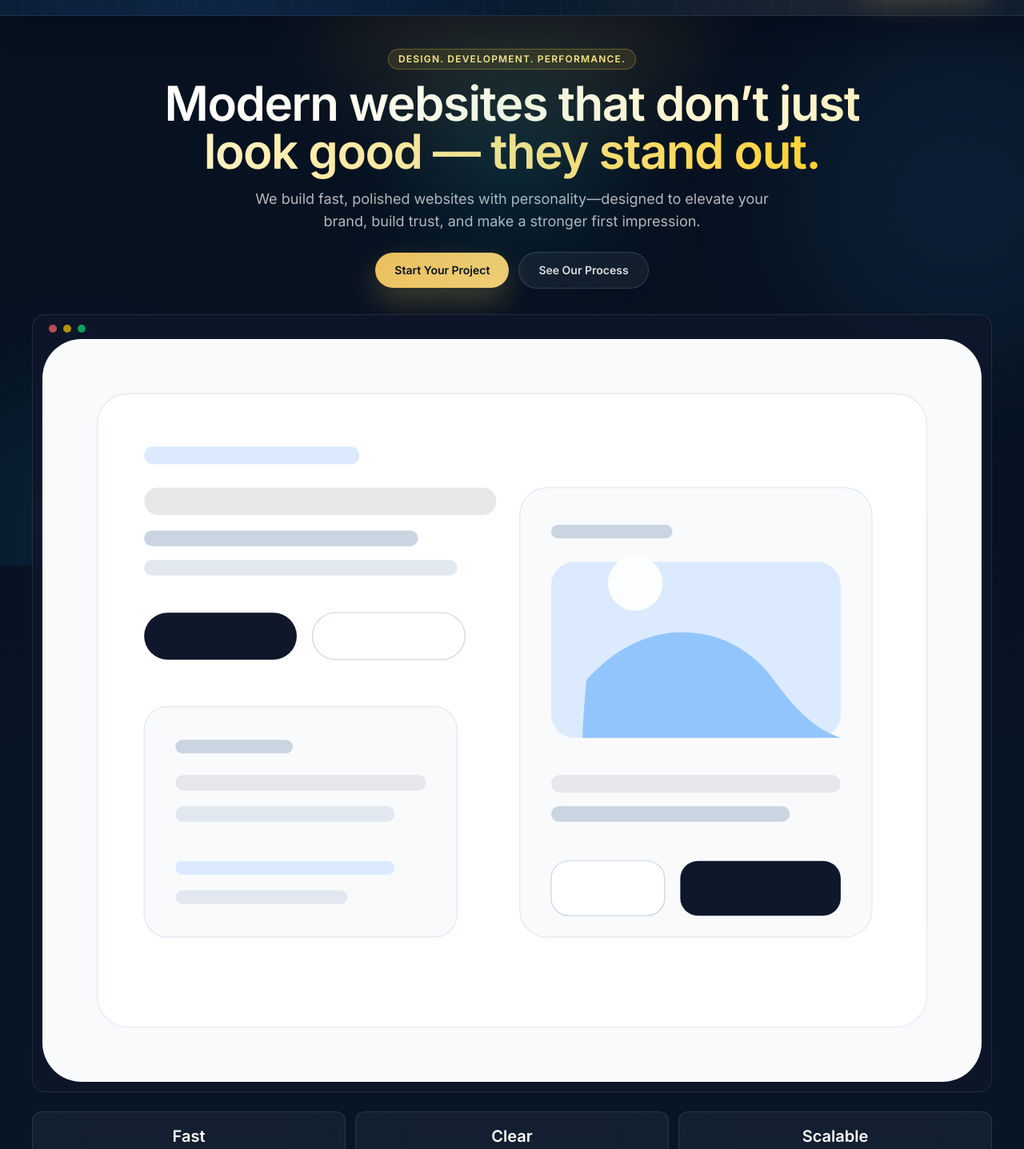
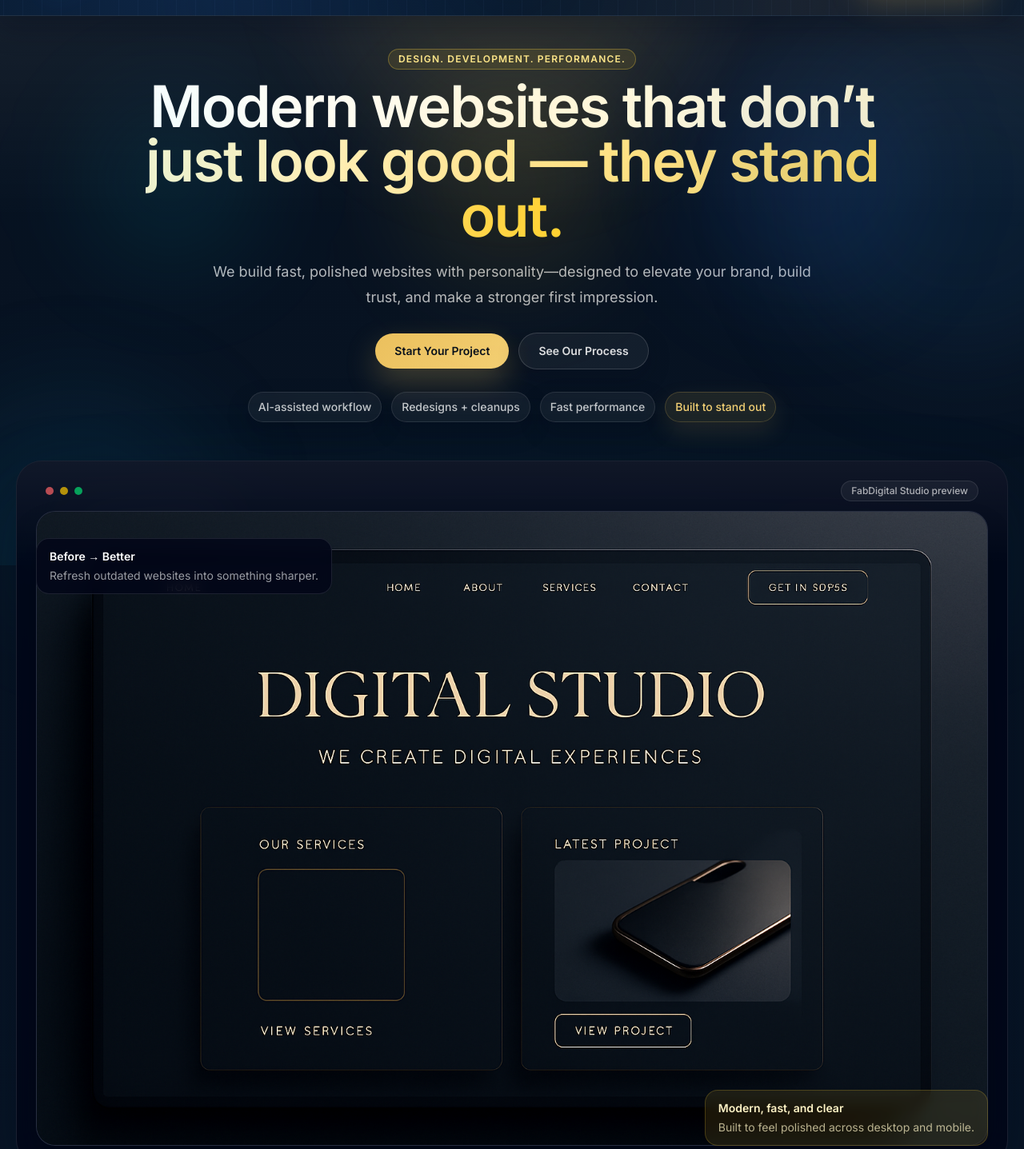
Before and after one commit to fabylv/fabdigitalstudio.com, a React (Vite) app: page / in a window 1280 px wide. Shown: the part 93-1530 px from the top of the page at 80% size. Built offline with nearby package versions, Linux system fonts and the light colour scheme.

Commit message:
Refresh hero visual

```diff
--- a/src/components/sections/Hero.jsx
+++ b/src/components/sections/Hero.jsx
@@ -3,56 +3,90 @@ import Container from '../ui/Container';
 
 export default function Hero({ content }) {
 	return (
-		<section className="relative overflow-hidden pt-8 sm:pt-10" id="top">
-			{/* subtle glow (reduced) */}
-			<div className="pointer-events-none absolute left-1/2 top-16 h-56 w-56 -translate-x-1/2 rounded-full bg-cyan-400/10 blur-3xl" />
+		<section className="relative overflow-hidden pb-8 pt-8 sm:pb-10 sm:pt-10" id="top">
+			<div className="pointer-events-none absolute inset-x-0 top-0 h-[34rem] bg-linear-to-b from-white/6 via-transparent to-transparent" />
+			<div className="pointer-events-none absolute left-1/2 top-20 h-64 w-64 -translate-x-1/2 rounded-full bg-amber-300/10 blur-3xl" />
+			<div className="pointer-events-none absolute left-[8%] top-24 h-56 w-56 rounded-full bg-cyan-400/8 blur-3xl" />
+			<div className="pointer-events-none absolute right-[10%] top-16 h-72 w-72 rounded-full bg-blue-500/10 blur-3xl" />
 
 			<Container>
-				<div className="mx-auto max-w-4xl text-center">
-					{/* eyebrow */}
+				<div className="mx-auto max-w-5xl text-center">
 					<span className="mb-3 inline-flex rounded-full border border-amber-300/30 bg-amber-300/10 px-3 py-1 text-xs font-semibold uppercase tracking-widest text-amber-200">
 						{content.eyebrow}
 					</span>
 
-					{/* headline (reduced) */}
-					<h1 className="text-3xl font-semibold tracking-tight text-white sm:text-5xl lg:text-6xl">
-						<span className="bg-gradient-to-r from-white via-amber-100 to-amber-300 bg-clip-text text-transparent">
+					<h1 className="text-4xl font-semibold tracking-tight text-white sm:text-5xl lg:text-7xl lg:leading-[0.95]">
+						<span className="bg-linear-to-r from-white via-amber-100 to-amber-300 bg-clip-text text-transparent">
 							{content.title}
 						</span>
 					</h1>
 
-					{/* description */}
-					<p className="mx-auto mt-4 max-w-2xl text-base text-white/70 sm:text-lg">
+					<p className="mx-auto mt-5 max-w-3xl text-base leading-8 text-white/70 sm:text-lg">
 						{content.description}
 					</p>
 
-					{/* CTAs */}
-					<div className="mt-6 flex flex-col items-center gap-3 sm:flex-row sm:justify-center">
+					<div className="mt-7 flex flex-col items-center gap-3 sm:flex-row sm:justify-center">
 						<Button href={content.primaryCta.href}>{content.primaryCta.label}</Button>
 						<Button href={content.secondaryCta.href} variant="secondary">
 							{content.secondaryCta.label}
 						</Button>
 					</div>
+
+					<div className="mt-7 flex flex-wrap items-center justify-center gap-3">
+						<span className="chip">AI-assisted workflow</span>
+						<span className="chip">Redesigns + cleanups</span>
+						<span className="chip">Fast performance</span>
+						<span className="chip-accent">Built to stand out</span>
+					</div>
 				</div>
 			</Container>
 
-			{/* preview (pulled up + tighter) */}
-			<div className="relative mt-8">
-				<div className="mx-auto w-[min(1200px,calc(100%-1.5rem))] sm:w-[min(1200px,calc(100%-3rem))]">
-					<div className="overflow-hidden rounded-2xl border border-white/10 bg-slate-900/80 p-3 backdrop-blur-xl">
-						<div className="mb-2 flex gap-2 px-2">
-							<span className="h-2.5 w-2.5 rounded-full bg-red-400/70" />
-							<span className="h-2.5 w-2.5 rounded-full bg-yellow-400/70" />
-							<span className="h-2.5 w-2.5 rounded-full bg-green-400/70" />
+			<div className="relative mt-10 sm:mt-12">
+				<div className="pointer-events-none absolute inset-x-0 top-8 h-48 bg-radial from-cyan-400/14 to-transparent blur-3xl" />
+				<div className="pointer-events-none absolute left-[8%] top-14 hidden rotate-[-6deg] lg:block">
+					<div className="chip">Mobile-friendly layouts</div>
+				</div>
+				<div className="pointer-events-none absolute right-[9%] top-24 hidden rotate-[6deg] lg:block">
+					<div className="chip">Clean, modern polish</div>
+				</div>
+
+				<div className="mx-auto w-[min(1480px,calc(100%-1rem))] sm:w-[min(1480px,calc(100%-2.5rem))]">
+					<div className="relative overflow-hidden rounded-[2rem] border border-white/10 bg-slate-950/85 p-3 shadow-[0_30px_80px_rgba(2,8,23,0.40)] backdrop-blur-xl sm:p-5 lg:p-6">
+						<div className="absolute inset-x-0 top-0 h-32 bg-linear-to-b from-white/6 to-transparent" />
+						<div className="relative mb-3 flex items-center justify-between px-2 sm:px-3">
+							<div className="flex gap-2">
+								<span className="h-2.5 w-2.5 rounded-full bg-red-400/70" />
+								<span className="h-2.5 w-2.5 rounded-full bg-yellow-400/70" />
+								<span className="h-2.5 w-2.5 rounded-full bg-green-400/70" />
+							</div>
+							<div className="hidden rounded-full border border-white/10 bg-white/5 px-3 py-1 text-xs font-medium text-white/65 sm:inline-flex">
+								FabDigital Studio preview
+							</div>
 						</div>
 
-						<img src={content.image} alt="Preview" className="w-full rounded-lg" />
+						<div className="relative overflow-hidden rounded-[1.5rem] border border-white/10 bg-slate-900 shadow-2xl">
+							<img
+								alt="FabDigital Studio website preview"
+								className="w-full"
+								src={content.image}
+							/>
+						</div>
+
+						<div className="pointer-events-none absolute left-6 top-24 hidden rounded-2xl border border-white/10 bg-slate-950/80 px-4 py-3 text-sm text-white/75 backdrop-blur lg:block">
+							<p className="font-semibold text-white">Before → Better</p>
+							<p className="mt-1 text-white/60">Refresh outdated websites into something sharper.</p>
+						</div>
+
+						<div className="pointer-events-none absolute bottom-6 right-6 hidden rounded-2xl border border-amber-300/20 bg-amber-300/10 px-4 py-3 text-sm text-amber-100 backdrop-blur lg:block">
+							<p className="font-semibold">Modern, fast, and clear</p>
+							<p className="mt-1 text-amber-100/70">Built to feel polished across desktop and mobile.</p>
+						</div>
 					</div>
 				</div>
 			</div>
 
 			<Container>
-				<dl className="mt-6 grid gap-3 sm:grid-cols-3">
+				<dl className="mt-8 grid gap-3 sm:grid-cols-3 lg:mt-10">
 					{content.stats.map((stat) => (
 						<div
 							key={stat.label}
--- a/src/data/siteContent.js
+++ b/src/data/siteContent.js
@@ -1,4 +1,4 @@
-import heroPreview from '../assets/hero-preview.svg';
+import heroPreview from '../assets/fabdigitalstudio-hero-preview.png';
 
 export const navigation = [
 	{ label: 'Services', href: '#services' },
```
Also changed, not shown: src/assets/fabdigitalstudio-hero-preview.png (added).
